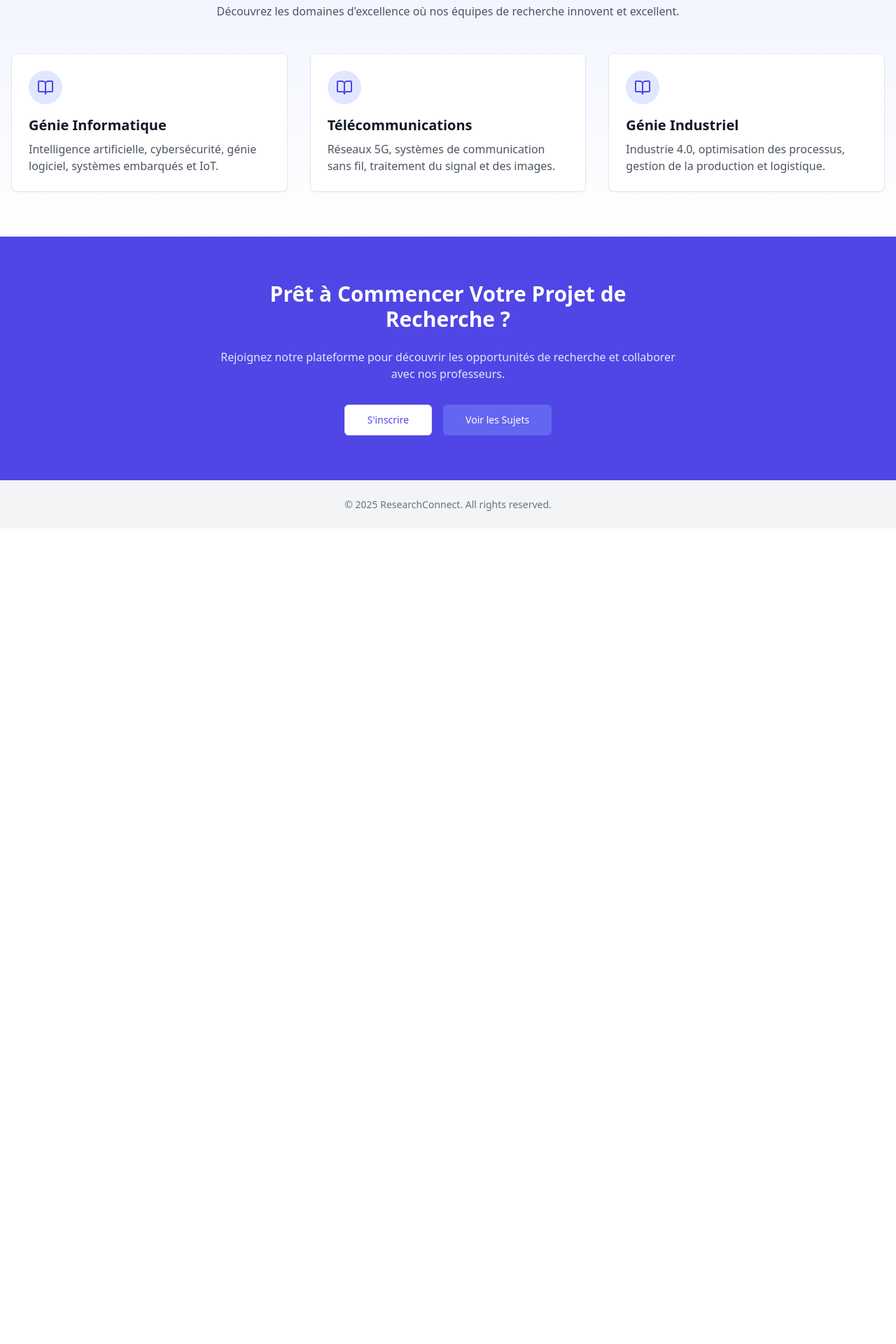
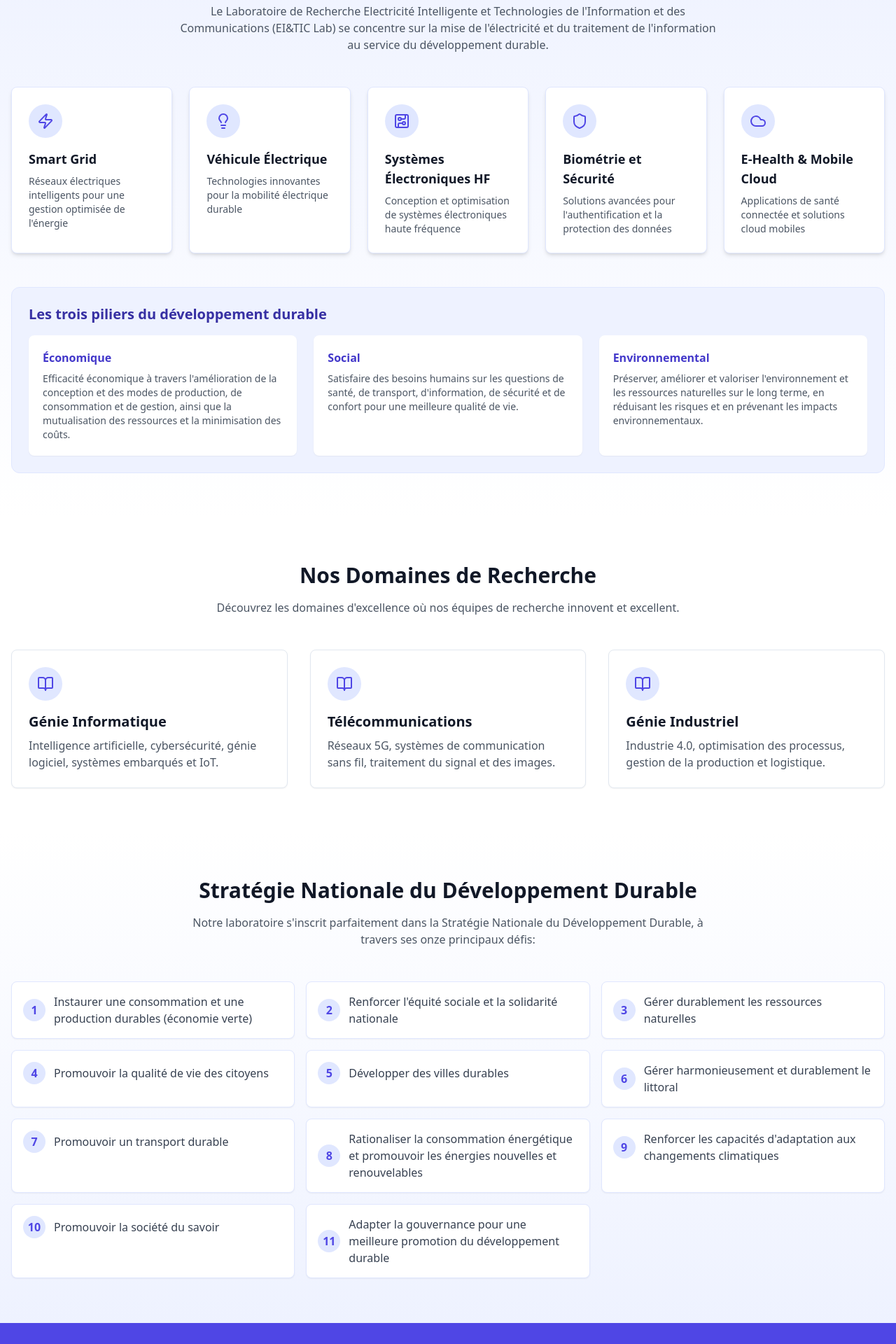
Before and after one commit to ameniamri1/projet-recherche-etudiant, a React (Vite) app: page / in a window 1280 px wide. Shown: the part 1580-3500 px from the top of the page at 70% size. Before the commit the page ends 2335 px from the top, so only its background shows below. Built offline with nearby package versions, Linux system fonts and the light colour scheme.

Commit message:
Add research lab info to landing page
Added a section to the ENICarthage landing page to showcase the EI&TIC research lab and its focus areas.

```diff
--- a/src/pages/ENICarthageLanding.tsx
+++ b/src/pages/ENICarthageLanding.tsx
@@ -1,6 +1,6 @@
 
 import { motion } from "framer-motion";
-import { ArrowRight, GraduationCap, Users, BookOpen, Globe } from "lucide-react";
+import { ArrowRight, GraduationCap, Users, BookOpen, Globe, Lightbulb, Zap, CircuitBoard, Shield, Cloud } from "lucide-react";
 import { Button } from "@/components/ui/button";
 import { Card, CardContent } from "@/components/ui/card";
 import { Link } from "react-router-dom";
@@ -140,8 +140,104 @@ const ENICarthageLanding = () => {
         </div>
       </section>
 
+      {/* NOUVELLE SECTION: Laboratoire de Recherche EI&TIC */}
+      <section className="py-16 bg-gradient-to-b from-indigo-50 to-white">
+        <div className="container mx-auto px-4">
+          <motion.div
+            initial={{ opacity: 0, y: 20 }}
+            whileInView={{ opacity: 1, y: 0 }}
+            transition={{ duration: 0.5 }}
+            className="text-center mb-12"
+          >
+            <h2 className="text-3xl font-bold text-gray-900 mb-4">
+              Laboratoire de Recherche EI&TIC
+            </h2>
+            <p className="text-gray-600 max-w-3xl mx-auto">
+              Le Laboratoire de Recherche Electricité Intelligente et Technologies de l'Information et des Communications (EI&TIC Lab) se concentre sur la mise de l'électricité et du traitement de l'information au service du développement durable.
+            </p>
+          </motion.div>
+
+          <div className="grid grid-cols-1 md:grid-cols-3 lg:grid-cols-5 gap-6">
+            {[
+              {
+                title: "Smart Grid",
+                description: "Réseaux électriques intelligents pour une gestion optimisée de l'énergie",
+                icon: <Zap className="h-6 w-6 text-indigo-600" />
+              },
+              {
+                title: "Véhicule Électrique",
+                description: "Technologies innovantes pour la mobilité électrique durable",
+                icon: <Lightbulb className="h-6 w-6 text-indigo-600" />
+              },
+              {
+                title: "Systèmes Électroniques HF",
+                description: "Conception et optimisation de systèmes électroniques haute fréquence",
+                icon: <CircuitBoard className="h-6 w-6 text-indigo-600" />
+              },
+              {
+                title: "Biométrie et Sécurité",
+                description: "Solutions avancées pour l'authentification et la protection des données",
+                icon: <Shield className="h-6 w-6 text-indigo-600" />
+              },
+              {
+                title: "E-Health & Mobile Cloud",
+                description: "Applications de santé connectée et solutions cloud mobiles",
+                icon: <Cloud className="h-6 w-6 text-indigo-600" />
+              }
+            ].map((project, index) => (
+              <motion.div
+                key={project.title}
+                initial={{ opacity: 0, y: 20 }}
+                whileInView={{ opacity: 1, y: 0 }}
+                transition={{ duration: 0.5, delay: index * 0.1 }}
+                className="bg-white rounded-lg shadow-md p-6 border border-indigo-100"
+              >
+                <div className="bg-indigo-100 w-12 h-12 rounded-full flex items-center justify-center mb-4">
+                  {project.icon}
+                </div>
+                <h3 className="text-lg font-semibold text-gray-900 mb-2">
+                  {project.title}
+                </h3>
+                <p className="text-gray-600 text-sm">
+                  {project.description}
+                </p>
+              </motion.div>
+            ))}
+          </div>
+
+          <motion.div
+            initial={{ opacity: 0, y: 20 }}
+            whileInView={{ opacity: 1, y: 0 }}
+            transition={{ duration: 0.5, delay: 0.5 }}
+            className="mt-12 bg-indigo-50 rounded-xl p-6 border border-indigo-100"
+          >
+            <h3 className="text-xl font-bold text-indigo-800 mb-4">Les trois piliers du développement durable</h3>
+            <div className="grid md:grid-cols-3 gap-6">
+              <div className="bg-white rounded-lg p-5 shadow-sm">
+                <h4 className="font-semibold text-indigo-700 mb-2">Économique</h4>
+                <p className="text-gray-600 text-sm">
+                  Efficacité économique à travers l'amélioration de la conception et des modes de production, de consommation et de gestion, ainsi que la mutualisation des ressources et la minimisation des coûts.
+                </p>
+              </div>
+              <div className="bg-white rounded-lg p-5 shadow-sm">
+                <h4 className="font-semibold text-indigo-700 mb-2">Social</h4>
+                <p className="text-gray-600 text-sm">
+                  Satisfaire des besoins humains sur les questions de santé, de transport, d'information, de sécurité et de confort pour une meilleure qualité de vie.
+                </p>
+              </div>
+              <div className="bg-white rounded-lg p-5 shadow-sm">
+                <h4 className="font-semibold text-indigo-700 mb-2">Environnemental</h4>
+                <p className="text-gray-600 text-sm">
+                  Préserver, améliorer et valoriser l'environnement et les ressources naturelles sur le long terme, en réduisant les risques et en prévenant les impacts environnementaux.
+                </p>
+              </div>
+            </div>
+          </motion.div>
+        </div>
+      </section>
+
       {/* Section Domaines de Recherche */}
-      <section className="py-16 bg-gradient-to-b from-indigo-50 to-white">
+      <section className="py-16 bg-white">
         <div className="container mx-auto px-4">
           <motion.div
             initial={{ opacity: 0, y: 20 }}
@@ -197,6 +293,57 @@ const ENICarthageLanding = () => {
         </div>
       </section>
 
+      {/* Section Stratégie Nationale du Développement Durable */}
+      <section className="py-16 bg-gradient-to-b from-white to-indigo-50">
+        <div className="container mx-auto px-4">
+          <motion.div
+            initial={{ opacity: 0, y: 20 }}
+            whileInView={{ opacity: 1, y: 0 }}
+            transition={{ duration: 0.5 }}
+            className="text-center mb-12"
+          >
+            <h2 className="text-3xl font-bold text-gray-900 mb-4">
+              Stratégie Nationale du Développement Durable
+            </h2>
+            <p className="text-gray-600 max-w-3xl mx-auto">
+              Notre laboratoire s'inscrit parfaitement dans la Stratégie Nationale du Développement Durable,
+              à travers ses onze principaux défis:
+            </p>
+          </motion.div>
+
+          <div className="grid grid-cols-1 sm:grid-cols-2 lg:grid-cols-3 gap-4">
+            {[
+              "Instaurer une consommation et une production durables (économie verte)",
+              "Renforcer l'équité sociale et la solidarité nationale",
+              "Gérer durablement les ressources naturelles",
+              "Promouvoir la qualité de vie des citoyens",
+              "Développer des villes durables",
+              "Gérer harmonieusement et durablement le littoral",
+              "Promouvoir un transport durable",
+              "Rationaliser la consommation énergétique et promouvoir les énergies nouvelles et renouvelables",
+              "Renforcer les capacités d'adaptation aux changements climatiques",
+              "Promouvoir la société du savoir",
+              "Adapter la gouvernance pour une meilleure promotion du développement durable"
+            ].map((challenge, index) => (
+              <motion.div
+                key={index}
+                initial={{ opacity: 0, y: 10 }}
+                whileInView={{ opacity: 1, y: 0 }}
+                transition={{ duration: 0.3, delay: index * 0.05 }}
+                className="bg-white p-4 rounded-lg shadow-sm border border-indigo-100"
+              >
+                <div className="flex items-center gap-3">
+                  <div className="bg-indigo-100 w-8 h-8 rounded-full flex items-center justify-center shrink-0">
+                    <span className="font-bold text-indigo-600">{index + 1}</span>
+                  </div>
+                  <p className="text-gray-700">{challenge}</p>
+                </div>
+              </motion.div>
+            ))}
+          </div>
+        </div>
+      </section>
+
       {/* Section CTA */}
       <section className="py-16 bg-indigo-600 text-white">
         <div className="container mx-auto px-4 text-center">
```
